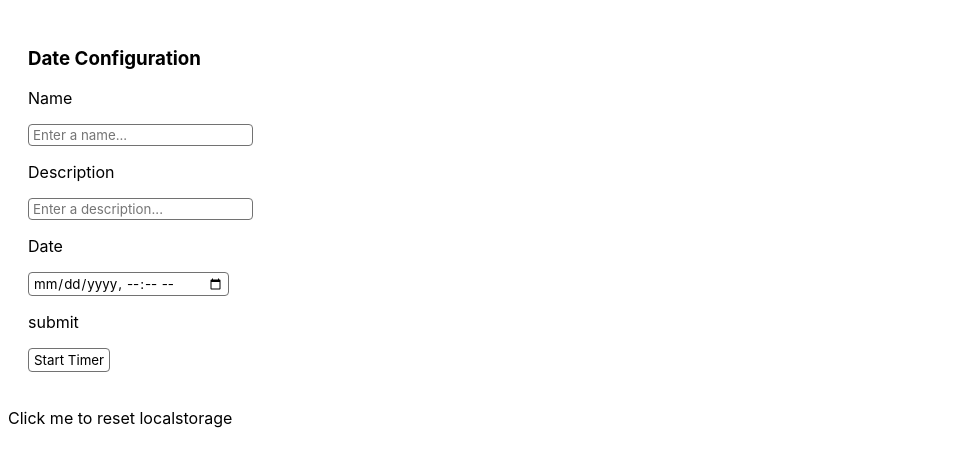
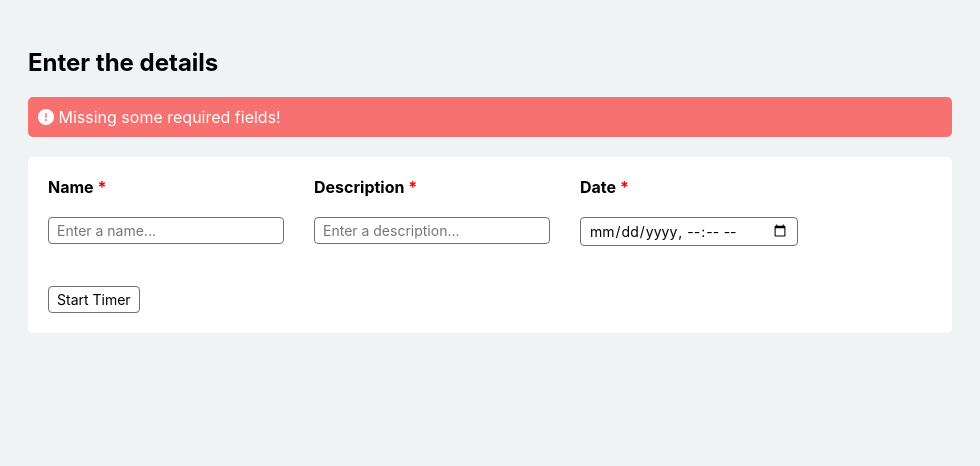
Before and after one commit to Joasss/Countdown-Electron, an Electron app: page src/index.html in a window 980 px wide. Both pictures are taken after a click on the button "Start Timer". Drawn offline with Linux system fonts and the light colour scheme.

Commit message:
feat: progress

```diff
--- a/src/assets/css/index.css
+++ b/src/assets/css/index.css
@@ -1,7 +1,7 @@
 body {
   font-family: -apple-system, BlinkMacSystemFont, 'Segoe UI', Roboto, Helvetica,
     Arial, sans-serif;
-    /* margin: 0; */
+  background-color: #eff3f4;
 }
 
 .input {
@@ -11,8 +11,9 @@ body {
 .input-styling {
   font-family: -apple-system, BlinkMacSystemFont, 'Segoe UI', Roboto, Helvetica,
   Arial, sans-serif;
-  padding: 2px 4px;
+  padding: 4px 8px;
   border-radius: 4px;
+  font-size: 14px;
   border: 1px solid rgb(114, 114, 114);
 }
 
@@ -20,11 +21,27 @@ body {
   background-color: white;
   font-family: -apple-system, BlinkMacSystemFont, 'Segoe UI', Roboto, Helvetica,
   Arial, sans-serif;
-  padding: 3px 5px;
+  padding: 4px 8px;
   border-radius: 4px;
+  font-size: 14px;
   border: 1px solid rgb(114, 114, 114);
 }
 
 .hidden {
   display: none;
 }
+
+.settings-input {
+  margin-top: 20px;
+  background-color: white;
+  border-radius: 5px;
+  padding: 20px;
+}
+
+.settings-input-inner {
+  display: flex;
+}
+
+.settings-input-inner div {
+  margin-right: 30px;
+}
--- a/src/assets/js/countdown.js
+++ b/src/assets/js/countdown.js
@@ -1,15 +1,18 @@
 function getData(form) {
+    console.log(form)
 
     const name = form.name.value;
     const description = form.desc.value;
     const date = form.date.value;
-    if (!name || !description || !date) return;
+
+    const alert = document.getElementById('alert-box');
+    if (!name || !description || !date) { alert.innerHTML = "<i class=\"fa-solid fa-circle-exclamation\"></i> Missing some required fields!";alert.style.display = 'block'; return; }
 
     localStorage.setItem("name", name);
     localStorage.setItem("desc", description);
     localStorage.setItem("date", date);
 
-    const cd = document.getElementById("cd");
+    const cd = document.getElementById("countdown");
     const input = document.getElementById("input");
 
     cd.classList.toggle("hidden");
--- a/src/assets/js/update.js
+++ b/src/assets/js/update.js
@@ -1,13 +1,24 @@
+const moment = require("moment/moment");
+
 function updateCountdown() {
     const name = localStorage.getItem("name");
     const desc = localStorage.getItem("desc");
     const date = localStorage.getItem("date");
     if (!name || !desc || !date) return;
 
+    var countDownDate = new Date(date);
+    var now = new Date().getTime();
+    var distance = countDownDate - now;
+
+    var days = Math.floor(distance / (1000 * 60 * 60 * 24));
+    var hours = Math.floor((distance % (1000 * 60 * 60 * 24)) / (1000 * 60 * 60));
+    var minutes = Math.floor((distance % (1000 * 60 * 60)) / (1000 * 60));
+    var seconds = Math.floor((distance % (1000 * 60)) / 1000);
+
     const nDoc = document.getElementById("name-cd");
     const dDoc = document.getElementById("desc-cd");
     const cDoc = document.getElementById("cd");
     nDoc.innerHTML = name;
     dDoc.innerHTML = desc;
-    cDoc.innerHTML = date;
+    cDoc.innerHTML = days + "d " + hours + "h " + minutes + "m " + seconds + "s ";
 }
--- a/src/index.html
+++ b/src/index.html
@@ -7,22 +7,42 @@
   <script src="./assets/js/countdown.js"></script>
   <script src="./assets/js/load.js"></script>
   <script src="./assets/js/update.js"></script>
+  <script src="https://kit.fontawesome.com/d5db5a9cd6.js" crossorigin="anonymous"></script>
 </head>
 
 <body onload="onLoad()">
   <div class="input" id="input">
-    <h3>Date Configuration</h3>
-    <p>Name</p>
-    <form id="config">
+    <h2>Enter the details</h2>
+    <div style="display: none; background-color: rgba(255, 0, 0, 0.534); color: white; padding:10px;border-radius: 5px;"
+      id="alert-box"></div>
+
+    <div class="settings-input">
+
+      <form class="" id="config">
+
+        <div class="settings-input-inner">
+          <div>
+            <b>Name <b style="color: red;">*</b></b><br><br>
             <input placeholder="Enter a name..." class="input-styling" type="text" id="name" name="name" required>
-      <p>Description</p>
+          </div>
+
+          <div>
+            <b>Description <b style="color: red;">*</b><br><br>
             <input placeholder="Enter a description..." class="input-styling" type="text" id="desc" name="desc" required>
-      <p>Date</p>
+          </div>
+
+          <div>
+            <b>Date <b style="color: red;">*</b></b><br><br>
             <input class="input-styling" type="datetime-local" id="date" name="date" required>
-      <p>submit</p>
+          </div>
+        </div>
+
+        <br><br>
         <input class="input-button" type="button" id="submit" name="submit" value="Start Timer"
           onclick="getData(this.form)">
       </form>
+
+    </div>
   </div>
 
   <div class="countdown hidden" id="countdown">
@@ -31,7 +51,6 @@
     <p id="desc-cd">Description</p>
     <p>Reset / Change / Toggle Theme</p>
   </div>
-  <p onclick="reset()">Click me to reset localstorage</p>
 </body>
 
 <script>
```
Also changed, not shown: src/index.js (+4 -4 lines). Lines whose indentation alone changed are shown as unchanged.
